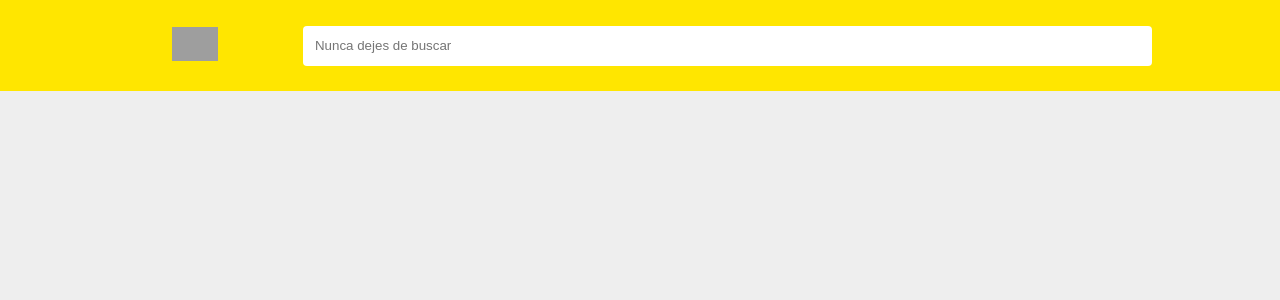
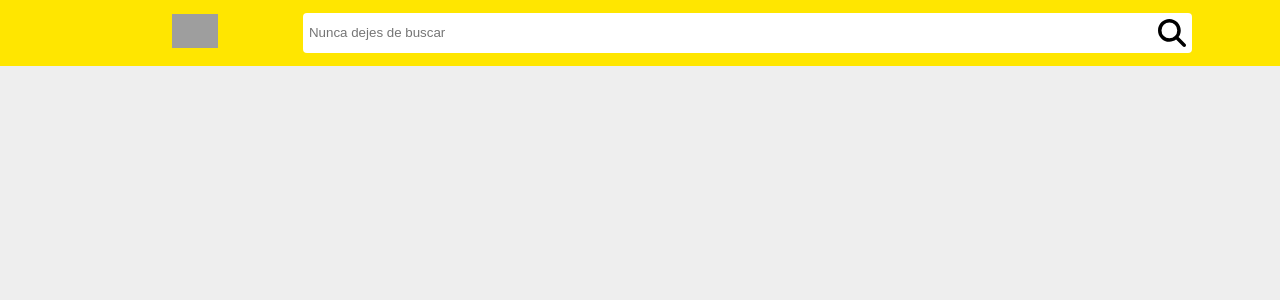
Before and after one commit to MariaRios1214-dev/online-store-Nextjs13-Express, a Next.js app in the folder client/: page / in a window 1280 px wide. Shown: the top 300 px of the page. Built offline with nearby package versions, Linux system fonts and the light colour scheme; grey boxes are pictures that could not be loaded.

Commit message:
se organiza server, vistas c con data real

```diff
--- a/client/app/api/items/search/route.js
+++ b/client/app/api/items/search/route.js
@@ -1,16 +1,15 @@
 import { NextResponse } from 'next/server'
 
 async function fetchItems (query) {
-  const response = await fetch('https://api.mercadolibre.com/items/MLA632938595')
-
+  const response = await fetch(`http://localhost:8080/api/items?q=${query}`)
   const itemsSearch = await response.json()
   return itemsSearch
 }
 
 export async function GET (request) {
   const { searchParams } = new URL(request.url)
-  console.log(request.url)
-  const query = searchParams.get('q')
-  const items = await fetchItems(query)
+  console.log('rrrrrr', request.url)
+  const search = searchParams.get('search')
+  const items = await fetchItems(search)
   return NextResponse.json(items)
 }
--- a/client/app/api/route.js
+++ b/client/app/api/route.js
@@ -1,14 +1,5 @@
-const express = require('express')
-
-const app = express()
-const PORT = process.env.PORT
-console.log('ssssssssssssssss', PORT)
-app.get('/api/items', (req, res) => {
-  console.log('ddd', req.query)
-  res.json({ message: 'hola' })
-})
-
-app.listen(PORT, () => {
-  console.log(`Server start  to port aaa${PORT}`)
+export const fetchItemDetail = async (id) => {
+  return fetch(`http://localhost:8080/api/items/${id}`, { cache: 'no-store' })
+    .then(res => res.json())
+    .catch(() => { throw new Error() })
 }
-)
--- /dev/null
+++ b/client/assets/icons/SearchIcon.jsx
@@ -0,0 +1,11 @@
+const SvgComponent = (props) => (
+  <svg
+    xmlns='http://www.w3.org/2000/svg'
+    height='1em'
+    viewBox='0 0 512 512'
+    {...props}
+  >
+    <path d='M416 208c0 45.9-14.9 88.3-40 122.7l126.6 126.7c12.5 12.5 12.5 32.8 0 45.3s-32.8 12.5-45.3 0L330.7 376c-34.4 25.2-76.8 40-122.7 40C93.1 416 0 322.9 0 208S93.1 0 208 0s208 93.1 208 208zM208 352a144 144 0 1 0 0-288 144 144 0 1 0 0 288z' />
+  </svg>
+)
+export default SvgComponent
--- a/client/components/CarItem.jsx
+++ b/client/components/CarItem.jsx
@@ -10,7 +10,7 @@ export default function CardItem ({ item, path }) {
         <div className={styles.cardItem__article_detail}>
           <div>
             <p className={styles.detail_price}>
-              ${item.price.amount}
+              ${item.price}
             </p>
             {
         item.free_shipping &&
--- a/client/components/InputSearch.jsx
+++ b/client/components/InputSearch.jsx
@@ -1,20 +1,32 @@
 'use client'
 import styles from '@/styles/inputSearch.module.scss'
-import { useState } from 'react'
+import SearchIcon from '@/assets/icons/SearchIcon'
+import { useEffect, useState } from 'react'
 
-export default function InputSearch ({ placeholder, icon }) {
+const placeholderInput = 'Nunca dejes de buscar'
+
+export default function InputSearch () {
   const [query, setQuery] = useState('')
+  const handleSubmit = (e) => {
+    e.preventDefault()
+    const search = e.currentTarget.searchBar.value
+    if (!search) return
+    setQuery(search)
+    window.location.href = `/items?search=${search}`
+  }
 
-  const handleSubmit = async (e) => e.preventDefault()
   return (
     <form onSubmit={handleSubmit} className={styles.form_input__search}>
       <input
         className={styles.input__search}
         type='text'
-        placeholder={placeholder}
-        onChange={e => setQuery(e.target.value)}
-        value={query}
+        placeholder={placeholderInput}
+        name='searchBar'
+        defaultValue={window.location.search.split('=')[1]}
       />
+      <span>
+        <SearchIcon />
+      </span>
     </form>
   )
 }
--- a/client/components/Navbar.jsx
+++ b/client/components/Navbar.jsx
@@ -1,5 +1,4 @@
 import Image from 'next/image'
-import logo from '@/assets/img/logo__large_plus.png'
 import Link from 'next/link'
 import InputSearch from './InputSearch'
 import styles from '@/styles/navbar.module.scss'
--- a/client/styles/inputSearch.module.scss
+++ b/client/styles/inputSearch.module.scss
@@ -1,12 +1,30 @@
-.form_input__search{
+@import "./variables";
+
+.form_input__search {
   width: 100%;
+  // height: 40px;
 
+  position: relative;
+
+  svg {
+    padding: 6px;
+    color: $color-EEEEEE  !important;
+    height: 40px;
+    width: auto;
+    background: $color-ffffff;
+    object-fit: contain;
+    position: absolute;
+    border-end-end-radius:  4px;
+    border-top-right-radius:  4px;
+  }
 }
-.input__search{
+
+.input__search {
   height: 40px;
   flex: 2 1 auto;
-  padding: 0 12px ;
-  border-radius: 4px;
-  border:none;
+  padding: 0 6px;
+  border-end-start-radius: 4px;
+  border-start-start-radius: 4px;
+  border: none;
   width: inherit;
 }
--- a/client/styles/navbar.module.scss
+++ b/client/styles/navbar.module.scss
@@ -3,6 +3,6 @@
   display: flex;
   justify-content: space-around;
   align-items: center;
-  padding: 2% 10%;
+  padding: 1% 10%;
   gap: 4%;
 }
```
Also changed, not shown: client/app/items/page.jsx (+11 -49 lines), client/services/items.js (+8 -4 lines), 1 other file (tests, documents, lock files or other folders).
